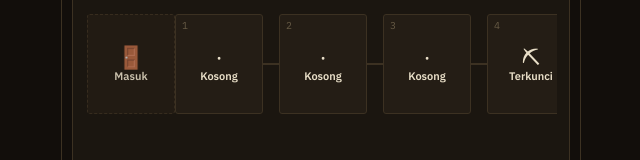
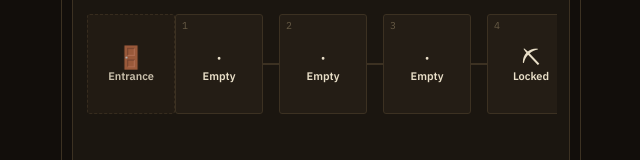
Before and after one commit to irwanasas/ownadungeon, a Next.js app: page / in a window 1280 px wide. Shown: the part 407-567 px from the top of the page, without its empty margins (319-959 px from the left). Built offline with nearby package versions, Linux system fonts and the light colour scheme.

Commit message:
i18n: English dungeon slot labels and toasts

```diff
--- a/src/ui/dungeonSlots.ts
+++ b/src/ui/dungeonSlots.ts
@@ -15,7 +15,7 @@ export function renderDungeonSlots(): void {
   var entrance = document.createElement('div');
   entrance.className = 'dungeon-slot entrance';
   entrance.innerHTML =
-    '<span class="slot-icon">🚪</span><span class="slot-label">Masuk</span>';
+    '<span class="slot-icon">🚪</span><span class="slot-label">Entrance</span>';
   wrap.appendChild(entrance);
 
   for (var i = 0; i < state.maxSlotCount; i++) {
@@ -39,7 +39,7 @@ export function renderDungeonSlots(): void {
     if (locked) {
       slotEl.innerHTML =
         indexTag +
-        '<span class="slot-icon">⛏</span><span class="slot-label">Terkunci</span>';
+        '<span class="slot-icon">⛏</span><span class="slot-label">Locked</span>';
     } else if (slotData) {
       var cat = catalogFor(slotData.catalogId, slotData.kind);
       slotEl.innerHTML =
@@ -55,13 +55,13 @@ export function renderDungeonSlots(): void {
           state.dungeon[idx] = null;
           saveState();
           renderAll();
-          showToast((c ? c.name : 'Item') + ' dihapus', 'info');
+          showToast((c ? c.name : 'Item') + ' removed', 'info');
         });
       })(i, cat);
     } else {
       slotEl.innerHTML =
         indexTag +
-        '<span class="slot-icon">·</span><span class="slot-label">Kosong</span>';
+        '<span class="slot-icon">·</span><span class="slot-label">Empty</span>';
       (function (idx) {
         slotEl.addEventListener('click', function () {
           if (runtime.raidInProgress || !runtime.selectedPaletteItem) return;
@@ -73,7 +73,7 @@ export function renderDungeonSlots(): void {
           runtime.selectedPaletteItem = null;
           saveState();
           renderAll();
-          showToast((c ? c.name : 'Item') + ' dipasang', 'success');
+          showToast((c ? c.name : 'Item') + ' placed', 'success');
         });
       })(i);
     }
@@ -97,9 +97,6 @@ export function renderDungeonSlots(): void {
   wrap.appendChild(throne);
 }
 
-// Brief flash effect on a dungeon slot when it's triggered/cleared/killed
-// during a raid. Lives here (not in the battle-card module) since it only
-// ever touches .dungeon-slot elements.
 export function flashSlot(slotEl: Element | null, kind: 'kill' | 'cleared' | 'triggered'): void {
   if (!slotEl) return;
   var cls =
```
